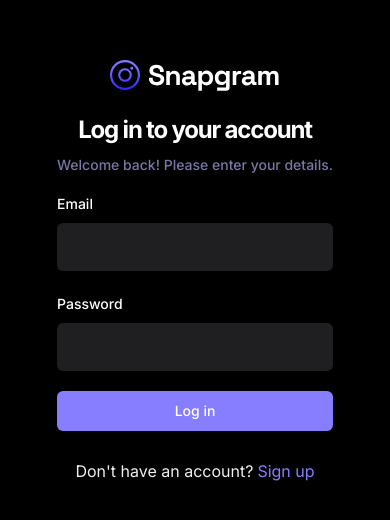
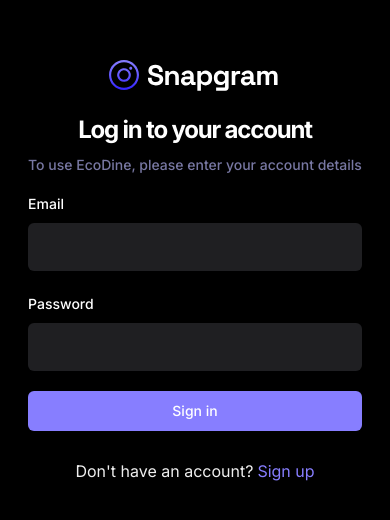
Before and after one commit to Coderrexe/EcoDine, a React (Vite) app: page /sign-in in a window 390 px wide. Shown: the part 152-672 px from the top of the page. Built offline with nearby package versions, Linux system fonts and the light colour scheme; no server answers.

Commit message:
Implement sign in.

```diff
--- a/src/_auth/forms/SigninForm.tsx
+++ b/src/_auth/forms/SigninForm.tsx
@@ -1,6 +1,8 @@
 import { z } from "zod";
 import { zodResolver } from "@hookform/resolvers/zod";
 import { useForm } from "react-hook-form";
+import { Loader } from "lucide-react";
+import { Link, useNavigate } from "react-router-dom";
 
 import { Button } from "@/components/ui/button";
 import {
@@ -12,40 +14,63 @@ import {
   FormMessage,
 } from "@/components/ui/form";
 import { Input } from "@/components/ui/input";
-import { SignupValidation } from "@/lib/validation";
-import { Loader } from "lucide-react";
-import { Link } from "react-router-dom";
+import { SigninValidation } from "@/lib/validation";
+import { useToast } from "@/components/ui/use-toast";
+import { useSignInAccount } from "@/lib/react-query/queriesAndMutations";
+import { useUserContext } from "@/context/AuthContext";
 
-const SignupForm = () => {
-  const isLoading = false;
+const SigninForm = () => {
+  const { toast } = useToast();
+  const { checkAuthUser, isLoading: isUserLoading } = useUserContext();
+  const navigate = useNavigate();
+
+  const { mutateAsync: signInAccount, isPending: isSigningIn } =
+    useSignInAccount();
 
   // 1. Define your form.
-  const form = useForm<z.infer<typeof SignupValidation>>({
-    resolver: zodResolver(SignupValidation),
+  const form = useForm<z.infer<typeof SigninValidation>>({
+    resolver: zodResolver(SigninValidation),
     defaultValues: {
-      name: "",
-      username: "",
       email: "",
       password: "",
     },
   });
 
   // 2. Define a submit handler.
-  function onSubmit(values: z.infer<typeof SignupValidation>) {
-    // const newUser = await createUserAccount(values);
-    console.log();
+  async function onSubmit(values: z.infer<typeof SigninValidation>) {
+    const session = await signInAccount({
+      email: values.email,
+      password: values.password,
+    });
+
+    if (!session) {
+      return toast({
+        title: "Log in failed. Please try again.",
+      });
+    }
+
+    const isLoggedIn = await checkAuthUser();
+
+    if (isLoggedIn) {
+      form.reset();
+      navigate("/");
+    } else {
+      return toast({
+        title: "Log in failed. Please try again.",
+      });
+    }
   }
 
   return (
     <Form {...form}>
-      <div className="sm:w-420 flex-center flex-col">
+      <div className="sm:w-42 flex-center flex-col">
         <img src="/assets/images/logo.svg" alt="logo" />
 
         <h2 className="h3-bold md:h2-bold pt-5 sm:pt-12">
           Log in to your account
         </h2>
         <p className="text-light-3 small-medium md:base-regular mt-2">
-          Welcome back! Please enter your details.
+          To use EcoDine, please enter your account details
         </p>
         <form
           onSubmit={form.handleSubmit(onSubmit)}
@@ -58,13 +83,12 @@ const SignupForm = () => {
               <FormItem>
                 <FormLabel className="shad-form_label">Email</FormLabel>
                 <FormControl>
-                  <Input type="text" className="shad-input" {...field} />
+                  <Input type="email" className="shad-input" {...field} />
                 </FormControl>
                 <FormMessage />
               </FormItem>
             )}
           />
-
           <FormField
             control={form.control}
             name="password"
@@ -78,19 +102,18 @@ const SignupForm = () => {
               </FormItem>
             )}
           />
-
           <Button type="submit" className="shad-button_primary">
-            {isLoading || isLoading ? (
+            {isSigningIn || isUserLoading ? (
               <div className="flex-center gap-2">
                 <Loader /> Loading...
               </div>
             ) : (
-              "Log in"
+              "Sign in"
             )}
           </Button>
 
           <p className="text-small-regular text-light-2 text-center mt-2">
-            Don&apos;t have an account?
+            Don't have an account?
             <Link
               to="/sign-up"
               className="text-primary-500 text-small-semibold ml-1"
@@ -104,4 +127,4 @@ const SignupForm = () => {
   );
 };
 
-export default SignupForm;
+export default SigninForm;
--- a/src/context/AuthContext.tsx
+++ b/src/context/AuthContext.tsx
@@ -64,8 +64,11 @@ export const AuthProvider = ({ children }: { children: React.ReactNode }) => {
   };
 
   useEffect(() => {
-    // localStorage.getItem("cookieFallback") === null
-    if (localStorage.getItem("cookieFallback") === "[]") navigate("/sign-in");
+    if (
+      localStorage.getItem("cookieFallback") === "[]" ||
+      localStorage.getItem("cookieFallback") === null
+    )
+      navigate("/sign-in");
     checkAuthUser();
   }, []);
 
--- a/src/lib/validation/index.ts
+++ b/src/lib/validation/index.ts
@@ -6,3 +6,8 @@ export const SignupValidation = z.object({
   email: z.string().email({ message: "Invalid email" }),
   password: z.string().min(8, { message: "Too short" }),
 });
+
+export const SigninValidation = z.object({
+  email: z.string().email({ message: "Invalid email" }),
+  password: z.string().min(8, { message: "Too short" }),
+});
```
